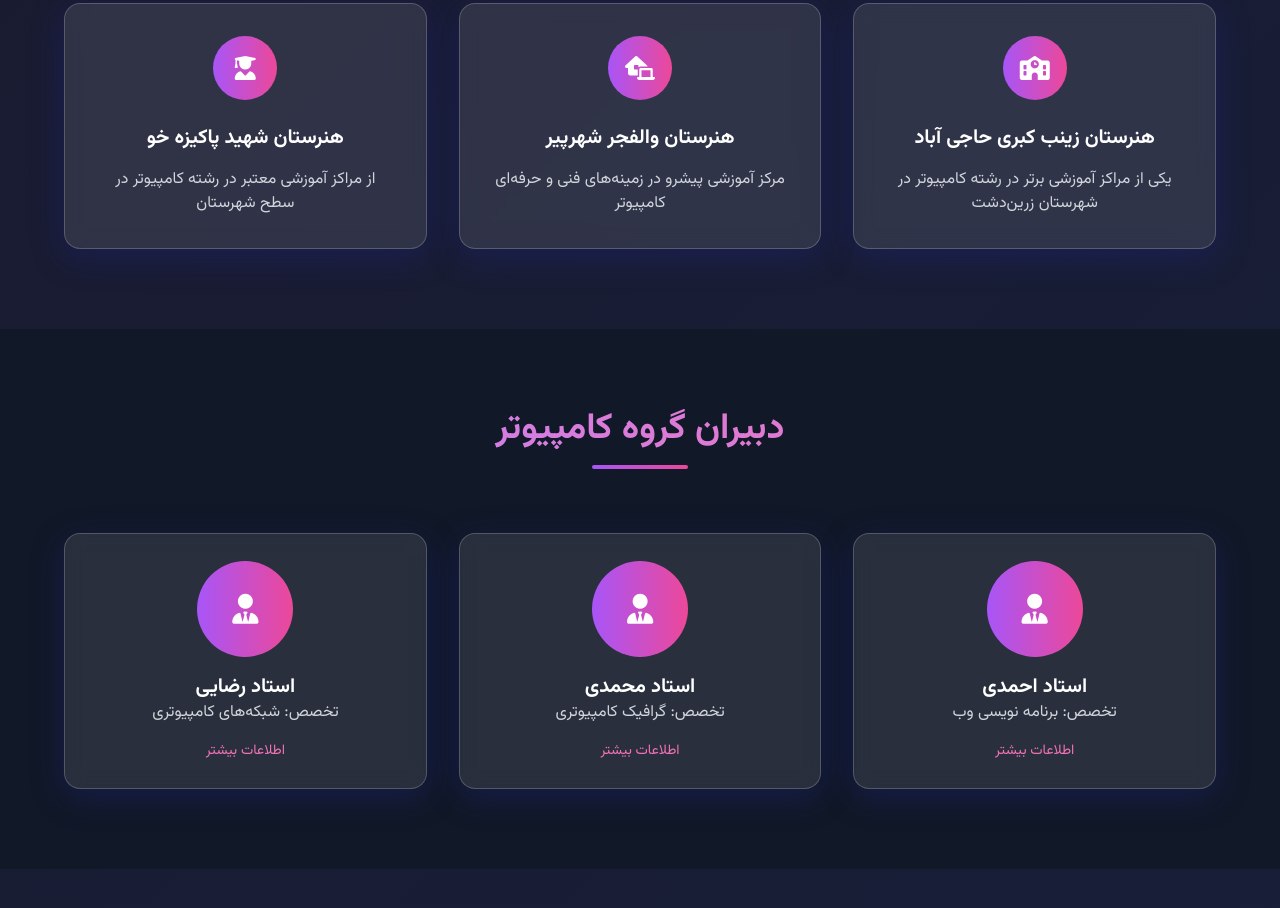
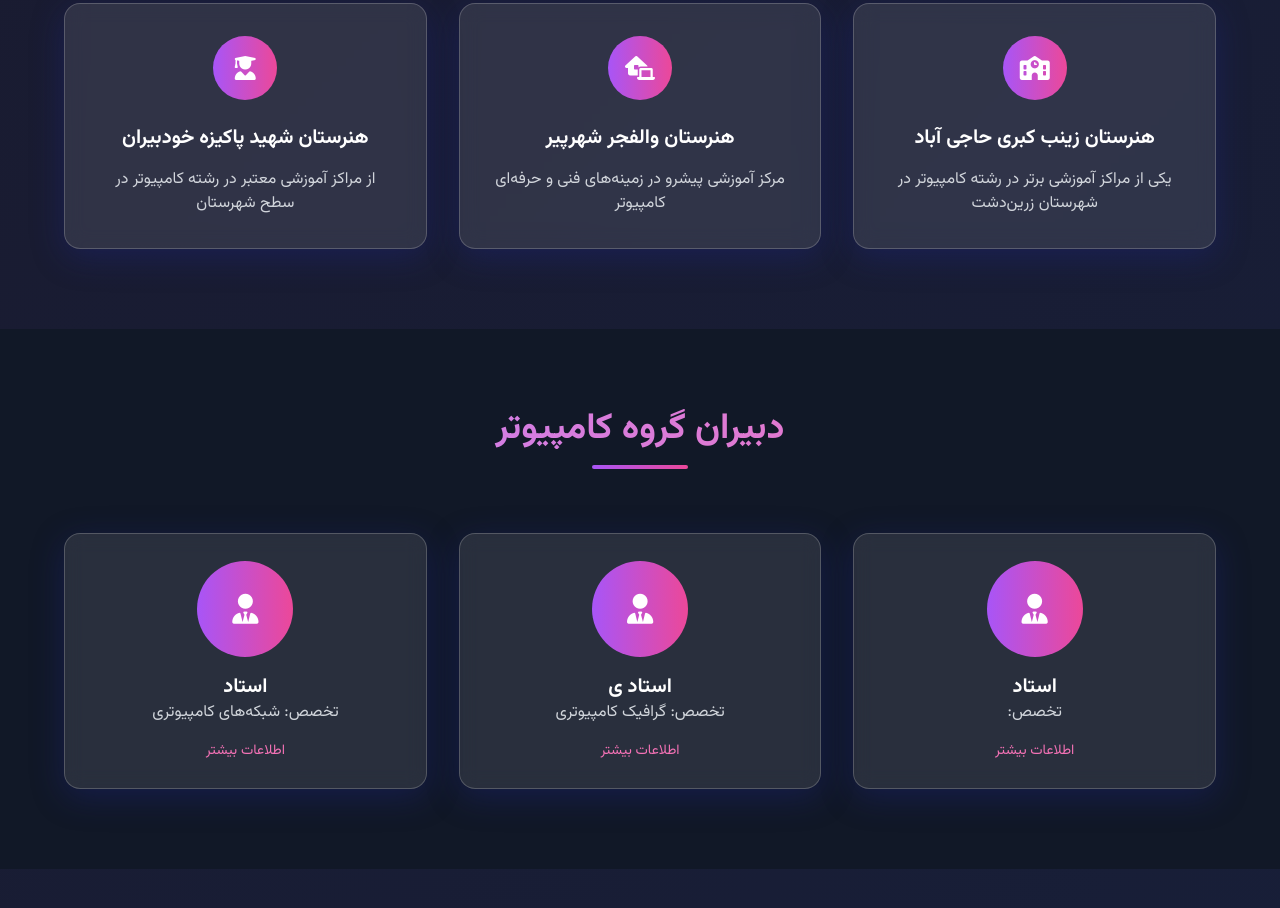
Before and after one commit to dynamic-finance/fars, a plain HTML site: page index.html in a window 1280 px wide. Shown: the part 1097-2005 px from the top of the page. Drawn offline with nearby package versions, Linux system fonts and the light colour scheme.

Commit message:
Update index.html

```diff
--- a/index.html
+++ b/index.html
@@ -203,7 +203,7 @@
                     <div class="w-16 h-16 rounded-full bg-gradient-to-r from-purple-500 to-pink-500 flex items-center justify-center mb-6 mx-auto">
                         <i class="fas fa-user-graduate text-white text-2xl"></i>
                     </div>
-                    <h3 class="text-xl font-bold text-center mb-4">هنرستان شهید پاکیزه خو</h3>
+                    <h3 class="text-xl font-bold text-center mb-4">هنرستان شهید پاکیزه خودبیران</h3>
                     <p class="text-gray-300 text-center">از مراکز آموزشی معتبر در رشته کامپیوتر در سطح شهرستان</p>
                 </div>
             </div>
@@ -228,13 +228,13 @@
                             <div class="w-24 h-24 rounded-full bg-gradient-to-r from-purple-500 to-pink-500 flex items-center justify-center mb-4">
                                 <i class="fas fa-user-tie text-white text-3xl"></i>
                             </div>
-                            <h3 class="text-xl font-bold">استاد احمدی</h3>
-                            <p class="text-gray-300">تخصص: برنامه نویسی وب</p>
+                            <h3 class="text-xl font-bold">استاد </h3>
+                            <p class="text-gray-300">تخصص: </p>
                             <button class="mt-4 text-sm text-pink-400">اطلاعات بیشتر</button>
                         </div>
                         <div class="teacher-back glass-card rounded-2xl h-full w-full p-6 flex flex-col items-center justify-center bg-gradient-to-br from-purple-900 to-pink-900">
-                            <h3 class="text-xl font-bold mb-2">استاد احمدی</h3>
-                            <p class="text-sm text-gray-300 text-center mb-4">دارای 15 سال سابقه تدریس در زمینه برنامه نویسی وب و پایگاه داده</p>
+                            <h3 class="text-xl font-bold mb-2">استاد </h3>
+                            <p class="text-sm text-gray-300 text-center mb-4">دارای .. سال سابقه تدریس در زمینه .... و پایگاه داده</p>
                             <div class="flex space-x-3 space-x-reverse">
                                 <a href="#" class="w-8 h-8 rounded-full bg-white bg-opacity-20 flex items-center justify-center">
                                     <i class="fab fa-telegram text-white"></i>
@@ -254,13 +254,13 @@
                             <div class="w-24 h-24 rounded-full bg-gradient-to-r from-purple-500 to-pink-500 flex items-center justify-center mb-4">
                                 <i class="fas fa-user-tie text-white text-3xl"></i>
                             </div>
-                            <h3 class="text-xl font-bold">استاد محمدی</h3>
+                            <h3 class="text-xl font-bold">استاد ی</h3>
                             <p class="text-gray-300">تخصص: گرافیک کامپیوتری</p>
                             <button class="mt-4 text-sm text-pink-400">اطلاعات بیشتر</button>
                         </div>
                         <div class="teacher-back glass-card rounded-2xl h-full w-full p-6 flex flex-col items-center justify-center bg-gradient-to-br from-purple-900 to-pink-900">
                             <h3 class="text-xl font-bold mb-2">استاد محمدی</h3>
-                            <p class="text-sm text-gray-300 text-center mb-4">متخصص نرم افزارهای Adobe با 12 سال سابقه تدریس</p>
+                            <p class="text-sm text-gray-300 text-center mb-4">متخصص نرم افزارهای Adobe با .. سال سابقه تدریس</p>
                             <div class="flex space-x-3 space-x-reverse">
                                 <a href="#" class="w-8 h-8 rounded-full bg-white bg-opacity-20 flex items-center justify-center">
                                     <i class="fab fa-telegram text-white"></i>
@@ -280,13 +280,13 @@
                             <div class="w-24 h-24 rounded-full bg-gradient-to-r from-purple-500 to-pink-500 flex items-center justify-center mb-4">
                                 <i class="fas fa-user-tie text-white text-3xl"></i>
                             </div>
-                            <h3 class="text-xl font-bold">استاد رضایی</h3>
+                            <h3 class="text-xl font-bold">استاد </h3>
                             <p class="text-gray-300">تخصص: شبکه‌های کامپیوتری</p>
                             <button class="mt-4 text-sm text-pink-400">اطلاعات بیشتر</button>
                         </div>
                         <div class="teacher-back glass-card rounded-2xl h-full w-full p-6 flex flex-col items-center justify-center bg-gradient-to-br from-purple-900 to-pink-900">
                             <h3 class="text-xl font-bold mb-2">استاد رضایی</h3>
-                            <p class="text-sm text-gray-300 text-center mb-4">مدرس دوره‌های شبکه و امنیت با 10 سال سابقه تدریس</p>
+                            <p class="text-sm text-gray-300 text-center mb-4">مدرس دوره‌های شبکه و امنیت با0 سال سابقه تدریس</p>
                             <div class="flex space-x-3 space-x-reverse">
                                 <a href="#" class="w-8 h-8 rounded-full bg-white bg-opacity-20 flex items-center justify-center">
                                     <i class="fab fa-telegram text-white"></i>
```
